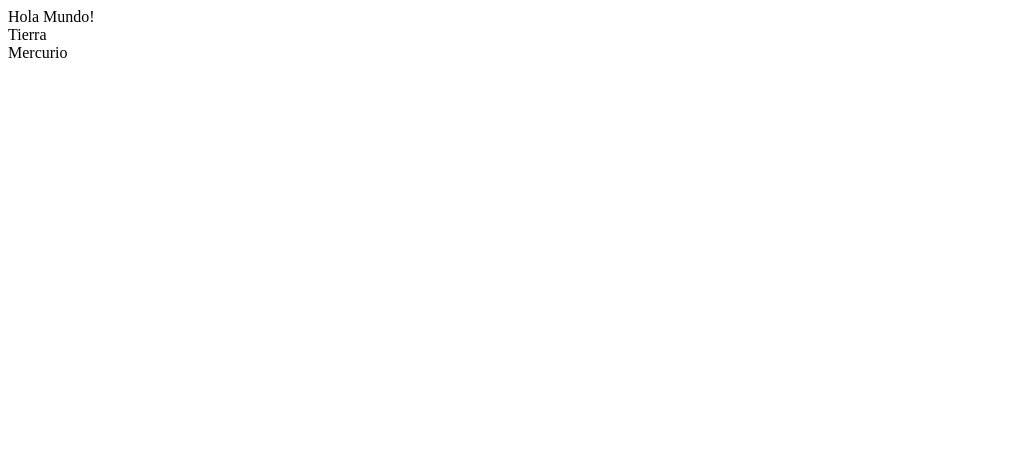
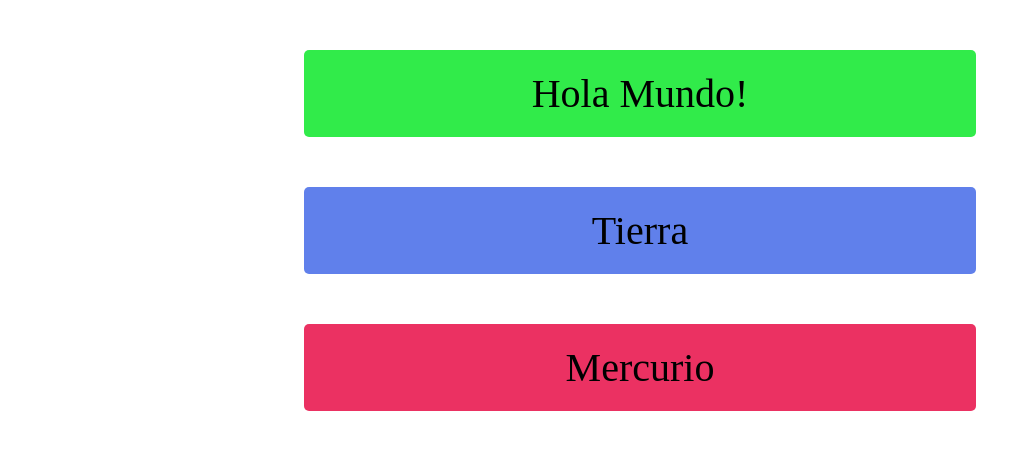
Before and after one commit to RicardoM99160/demo-git, a plain HTML site: page index.html in a window 1280 px wide. Shown: the whole page, without its empty margins (0-1031 px from the left). Drawn offline with Linux system fonts and the light colour scheme.

Commit message:
estilos de style.css aplicados al index.html

```diff
--- a/index.html
+++ b/index.html
@@ -4,11 +4,12 @@
     <meta charset="UTF-8">
     <meta http-equiv="X-UA-Compatible" content="IE=edge">
     <meta name="viewport" content="width=device-width, initial-scale=1.0">
+    <link rel="stylesheet" href="style.css">
     <title>GIT</title>
 </head>
 <body>
-    <div>Hola Mundo!</div>
-    <div>Tierra</div>
-    <div>Mercurio</div>
+    <div class="c1">Hola Mundo!</div>
+    <div class="c2">Tierra</div>
+    <div class="c3">Mercurio</div>
 </body>
 </html>
```
